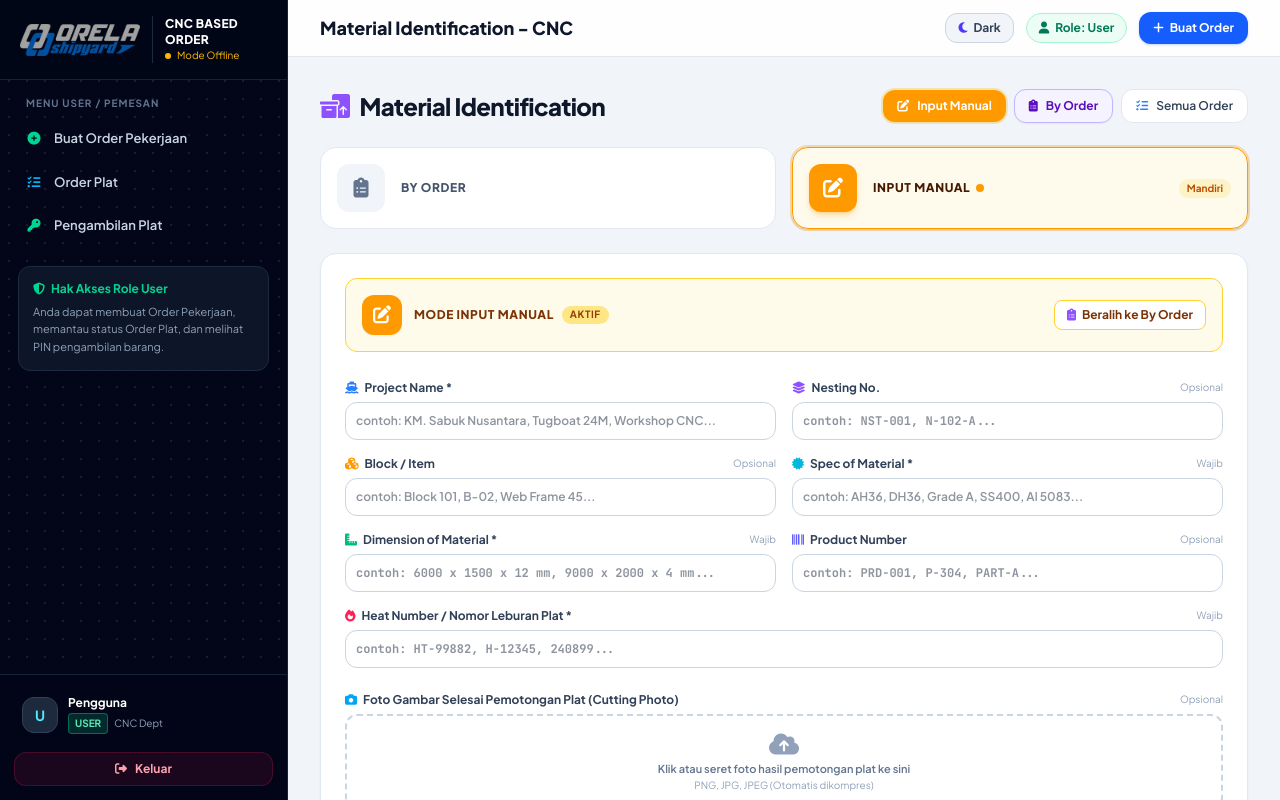
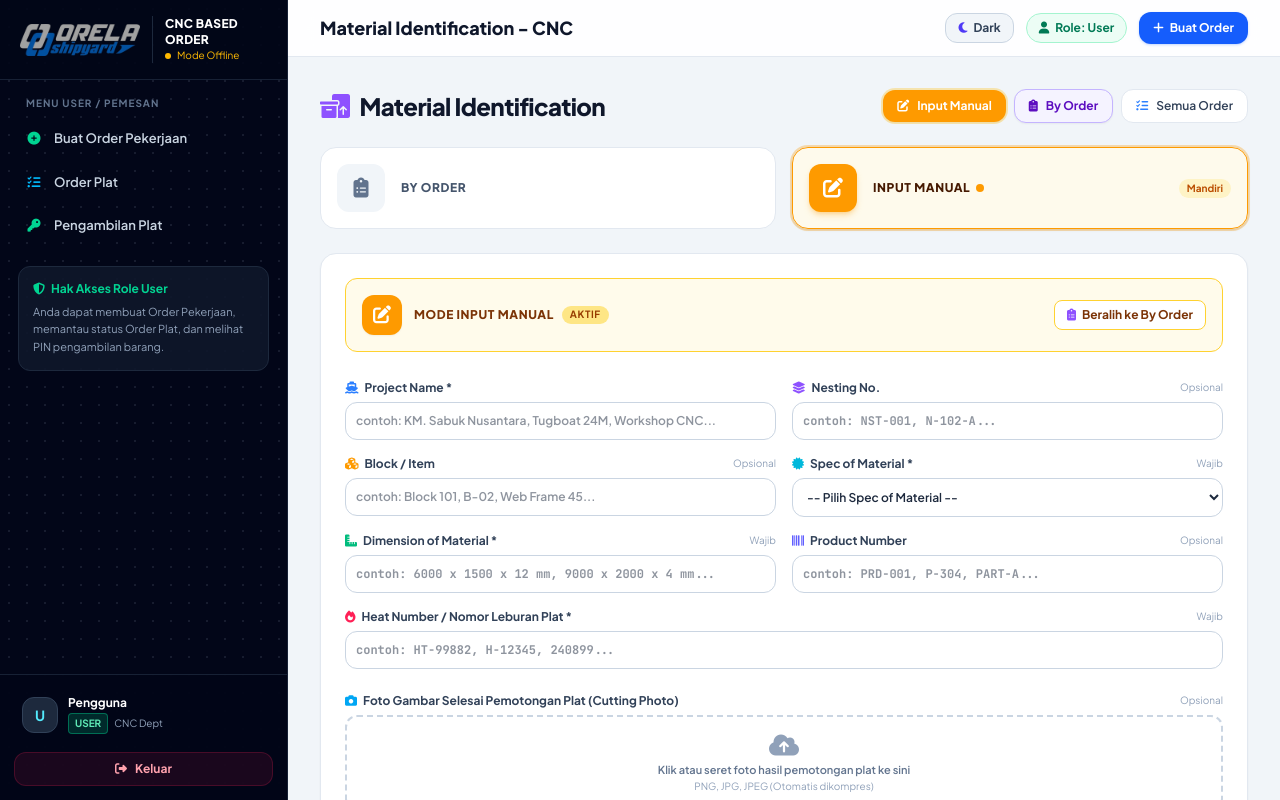
Before and after one commit to albidr30-cillowwall/cnc-database, a Nuxt app: page /estimation in a window 1280 px wide. Shown: the top 800 px of the page. Built offline with nearby package versions, Linux system fonts and the light colour scheme.

Commit message:
feat: tambahkan dropdown spec of material dengan opsi kustom

```diff
--- a/pages/estimation.vue
+++ b/pages/estimation.vue
@@ -361,15 +361,35 @@
               </span>
               <span class="text-[10px] text-slate-400 font-normal">Wajib</span>
             </label>
+
+            <div class="space-y-2">
+              <select
+                v-model="specDropdownChoice"
+                @change="handleSpecDropdownChange"
+                required
+                :disabled="isLocked"
+                :class="isLocked ? 'bg-slate-100 dark:bg-slate-900 cursor-not-allowed opacity-80 text-slate-600 dark:text-slate-400' : 'bg-white dark:bg-slate-950 text-slate-800 dark:text-slate-200'"
+                class="w-full border border-slate-300 dark:border-slate-700 rounded-xl p-2.5 font-semibold focus:ring-2 focus:ring-violet-500 outline-none"
+              >
+                <option value="">-- Pilih Spec of Material --</option>
+                <option value="Baja RI">Baja RI</option>
+                <option value="Baja KI">Baja KI</option>
+                <option value="Aluminium 5083">Aluminium 5083</option>
+                <option value="Lainnya">Lainnya (Bisa Isi Sendiri)</option>
+              </select>
+
+              <!-- Input manual jika opsi Lainnya dipilih -->
               <input
+                v-if="specDropdownChoice === 'Lainnya'"
                 v-model="form.spec_material"
                 type="text"
                 required
                 :disabled="isLocked"
-              placeholder="contoh: AH36, DH36, Grade A, SS400, Al 5083..."
+                placeholder="Ketik spesifikasi material sendiri (contoh: AH36, DH36, SS400, dll)..."
                 :class="isLocked ? 'bg-slate-100 dark:bg-slate-900 cursor-not-allowed opacity-80 text-slate-600 dark:text-slate-400' : 'bg-white dark:bg-slate-950 text-slate-800 dark:text-slate-200'"
                 class="w-full border border-slate-300 dark:border-slate-700 rounded-xl p-2.5 font-semibold focus:ring-2 focus:ring-violet-500 outline-none"
               />
+            </div>
           </div>
 
           <!-- 5. Dimension of Material -->
@@ -677,6 +697,38 @@ const form = reactive({
 
 const cuttingImagePreview = ref<string>('')
 const cuttingImageInput = ref<HTMLInputElement | null>(null)
+const specDropdownChoice = ref('')
+
+function handleSpecDropdownChange() {
+  if (specDropdownChoice.value === 'Lainnya') {
+    if (['Baja RI', 'Baja KI', 'Aluminium 5083'].includes(form.spec_material)) {
+      form.spec_material = ''
+    }
+  } else {
+    form.spec_material = specDropdownChoice.value
+  }
+}
+
+function syncSpecDropdownChoice(val: string) {
+  const v = (val || '').trim()
+  if (!v) {
+    specDropdownChoice.value = ''
+  } else if (v === 'Baja RI') {
+    specDropdownChoice.value = 'Baja RI'
+  } else if (v === 'Baja KI') {
+    specDropdownChoice.value = 'Baja KI'
+  } else if (
+    v.toLowerCase() === 'aluminium 5083' ||
+    v.toLowerCase() === 'alumunium 5083' ||
+    v.toLowerCase() === 'al 5083' ||
+    v.toLowerCase() === 'al5083'
+  ) {
+    specDropdownChoice.value = 'Aluminium 5083'
+    form.spec_material = 'Aluminium 5083'
+  } else {
+    specDropdownChoice.value = 'Lainnya'
+  }
+}
 
 // Orders waiting for estimation
 const eligibleOrders = computed(() => {
@@ -727,6 +779,7 @@ function resetFormFields() {
   form.nesting_no = ''
   form.block_item = ''
   form.spec_material = ''
+  specDropdownChoice.value = ''
   form.dimension_material = ''
   form.product_number = ''
   form.heat_number = ''
@@ -802,6 +855,7 @@ watch(selectedOrder, (order) => {
   form.nesting_no = cleanVal(est?.nesting_no)
   form.block_item = cleanVal(est?.block_item) || cleanVal(order.nama_proyek_kapal) || ''
   form.spec_material = cleanVal(est?.spec_material) || ''
+  syncSpecDropdownChoice(form.spec_material)
   form.dimension_material = computeOrderDimension(order, est)
   const rawProductNum = cleanVal(est?.product_number)
   form.product_number = (rawProductNum && rawProductNum !== cleanVal(order.ukuran_part)) ? rawProductNum : ''
@@ -853,6 +907,11 @@ function removeCuttingImage() {
 // Handle Submit Material Identification (Order ataupun Manual)
 async function handleSubmitEstimation() {
   if (isLocked.value) return
+
+  if (!form.spec_material.trim()) {
+    feedbackMsg.value = { type: 'error', text: 'Spec of Material wajib dipilih atau diisi!' }
+    return
+  }
 
   const isFromOrder = activeMode.value === 'order' && Boolean(selectedOrderId.value)
   const orderIdToSave = isFromOrder ? selectedOrderId.value : null
@@ -915,6 +974,7 @@ function handleViewEstimation(item: any) {
   form.nesting_no = cleanVal(item.nesting_no)
   form.block_item = cleanVal(item.block_item) || cleanVal(item.order?.nama_proyek_kapal) || ''
   form.spec_material = cleanVal(item.spec_material) || cleanVal(item.grade) || ''
+  syncSpecDropdownChoice(form.spec_material)
   form.dimension_material = cleanVal(item.dimension_material) || cleanVal(item.ukuran_plat) || ''
   form.product_number = cleanVal(item.product_number) || cleanVal(item.order?.ukuran_part) || ''
   form.heat_number = cleanVal(item.heat_number)
```
Lines whose indentation alone changed are shown as unchanged.
